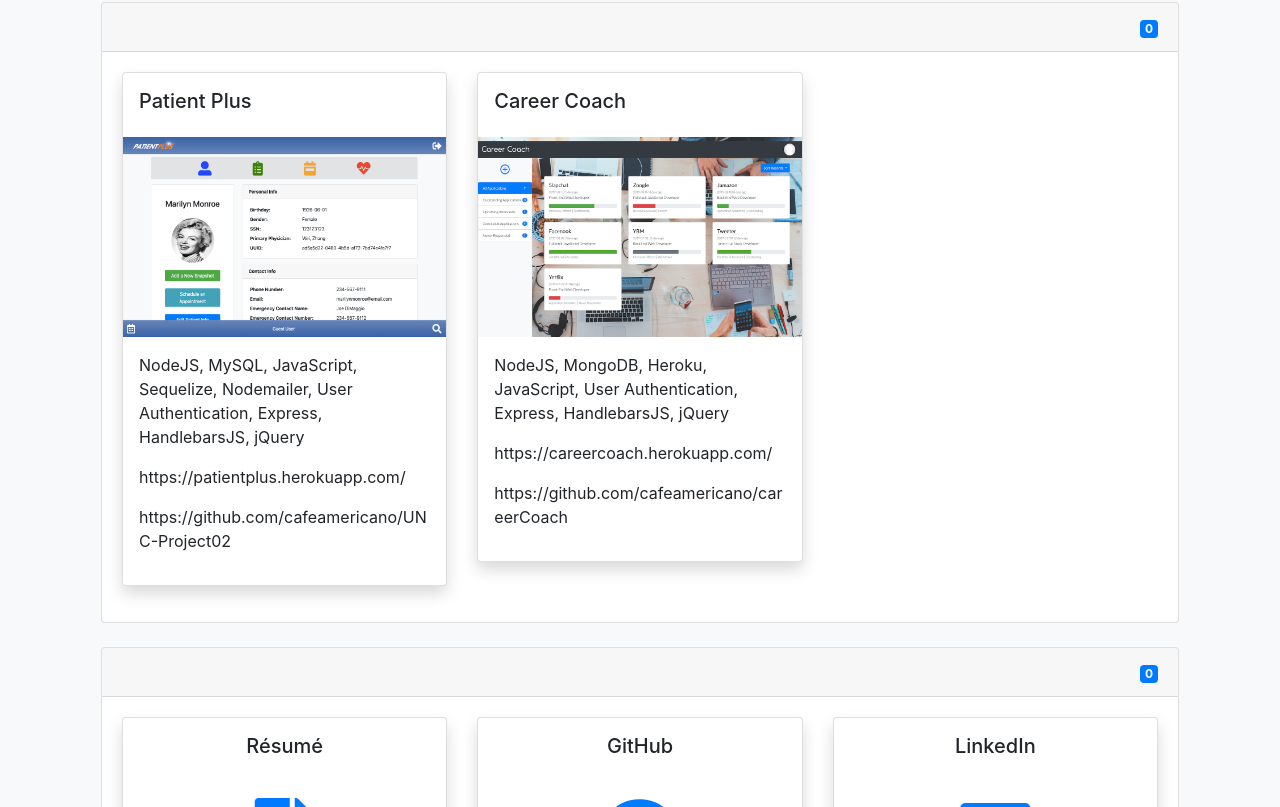
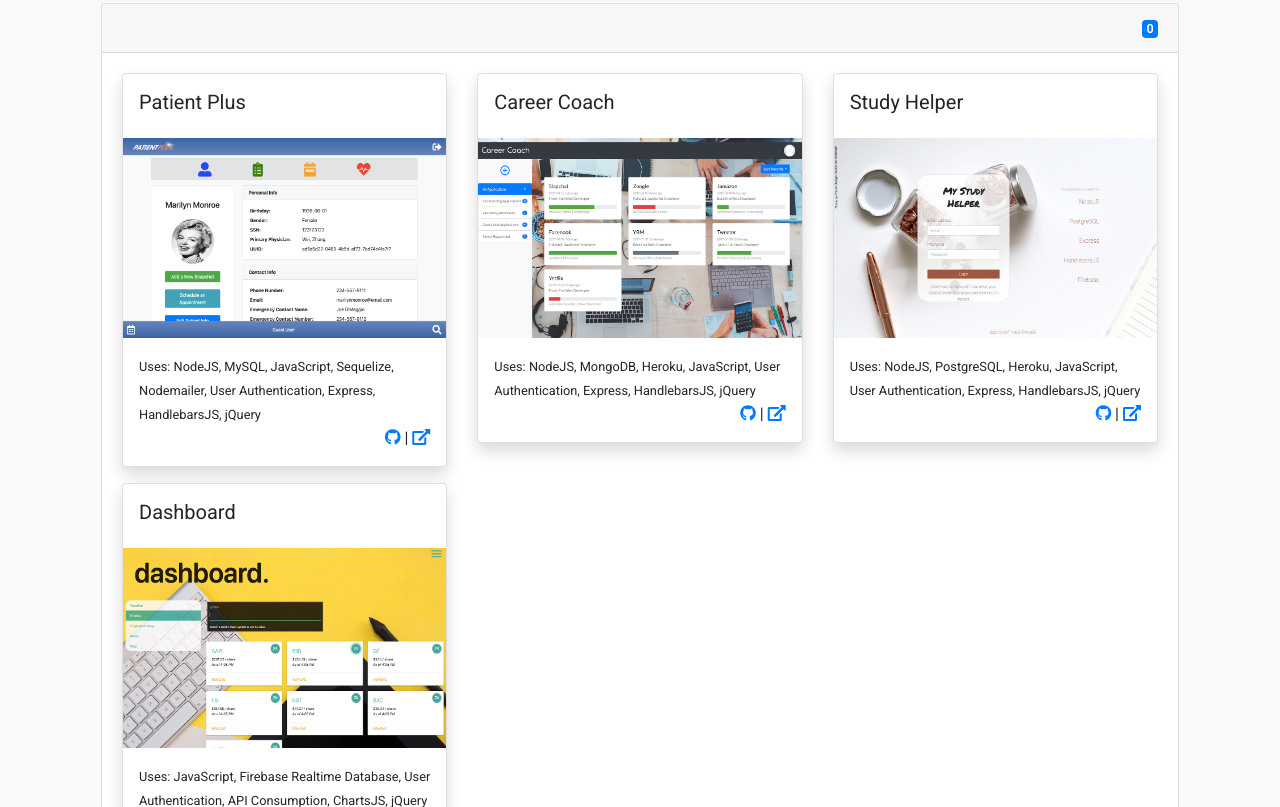
Before and after one commit to cafeamericano/reactPortfolio, a React (Create React App) app in the folder frontend/: page / in a window 1280 px wide. Shown: the part 533-1340 px from the top of the page. Built offline with nearby package versions, Linux system fonts and the light colour scheme.

Commit message:
UI polishes

```diff
--- a/frontend/public/index.html
+++ b/frontend/public/index.html
@@ -51,9 +51,15 @@
       href="https://cdnjs.cloudflare.com/ajax/libs/animate.css/3.7.2/animate.css"
       rel="stylesheet"
     />
+
+    <!-- Fonts -->
+    <link
+      href="https://fonts.googleapis.com/css?family=Roboto&display=swap"
+      rel="stylesheet"
+    />
   </head>
 
-  <body>
+  <body style="font-family: Roboto">
     <noscript>You need to enable JavaScript to run this app.</noscript>
     <div id="root"></div>
   </body>
--- a/frontend/src/components/Applications.js
+++ b/frontend/src/components/Applications.js
@@ -20,6 +20,26 @@
     techsUsed:
       "NodeJS, MongoDB, Heroku, JavaScript, User Authentication, Express, HandlebarsJS, jQuery",
     imagePath: "appImages/careerCoach.png"
+  },
+  {
+    title: "Study Helper",
+    deployedLink: "https://mystudyhelper.herokuapp.com/",
+    githubLink: "https://github.com/cafeamericano/studyHelper",
+    description:
+      "Keep track of your study habits with this elegantly designed application. Demonstrates understanding of NodeJS, PostgreSQL, Express, Handlebars, AJAX, and more.",
+    techsUsed:
+      "NodeJS, PostgreSQL, Heroku, JavaScript, User Authentication, Express, HandlebarsJS, jQuery",
+    imagePath: "appImages/studyhelper.png"
+  },
+  {
+    title: "Dashboard",
+    deployedLink: "https://cafeamericano.github.io/UNC-Project01/index.html",
+    githubLink: "https://github.com/cafeamericano/UNC-Project01",
+    description:
+      "Quickly get information on stocks, weather, news, and more in this one-stop application. Demonstrates understanding of APIs, jQuery, AJAX, Firebase Authentication, and collaborative development.",
+    techsUsed:
+      "JavaScript, Firebase Realtime Database, User Authentication, API Consumption, ChartsJS, jQuery",
+    imagePath: "appImages/dashboard.png"
   }
 ];
 
@@ -59,9 +79,17 @@
         </div>
         <img src={argObj.imagePath} style={appThumbnailStyle} />
         <div className="p-3">
-          <p>{argObj.techsUsed}</p>
-          <p>{argObj.deployedLink}</p>
-          <p>{argObj.githubLink}</p>
+          <small>Uses: {argObj.techsUsed}</small>
+          <br></br>
+          <div className='text-right'>
+            <a href={argObj.githubLink}>
+              <i class="fab fa-github"></i>
+            </a>
+            <span> | </span>
+            <a href={argObj.deployedLink}>
+              <i class="fas fa-external-link-alt"></i>
+            </a>
+          </div>
         </div>
       </div>
     </div>
```
